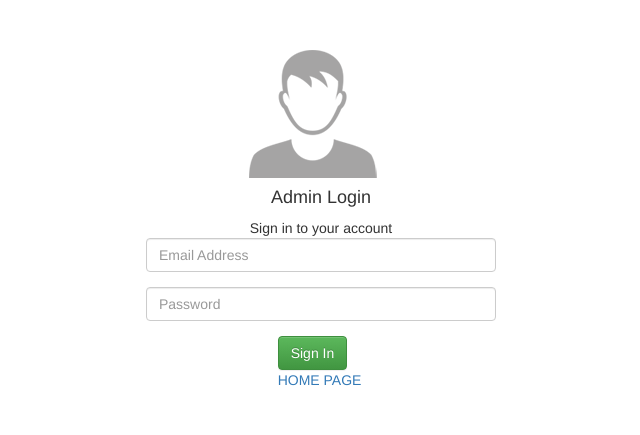
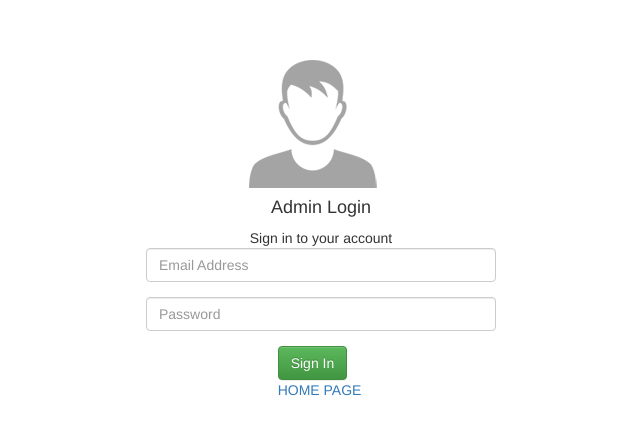
Before and after one commit to Akberovr/Blog-BackEnd, a PHP site: page /admin/login.php in a window 1280 px wide. Shown: the top 435 px of the page, without its empty margins (319-959 px from the left). Run offline with PHP 8.4, Linux system fonts and the light colour scheme.

Commit message:
added comments,deleted somethings,changed styles

```diff
--- a/admin/login.php
+++ b/admin/login.php
@@ -13,8 +13,8 @@
         <link rel="stylesheet" href="css/bootstrap.min.css">
         <style>
             body {
-                padding-top: 50px;
-                padding-bottom: 20px;
+                padding-top: 60px;
+                padding-bottom: 30px;
             }
         </style>
         <link rel="stylesheet" href="css/bootstrap-theme.min.css">
@@ -58,6 +58,8 @@
                 </form>
 
                 <?php
+
+                //session
                 session_start();
                 if(isset($_SESSION['loginerror'])){ ?>
                         <p><?=$_SESSION['loginerror']?></p>
```
Also changed, not shown: admin/check.php (+0 -14 lines).
